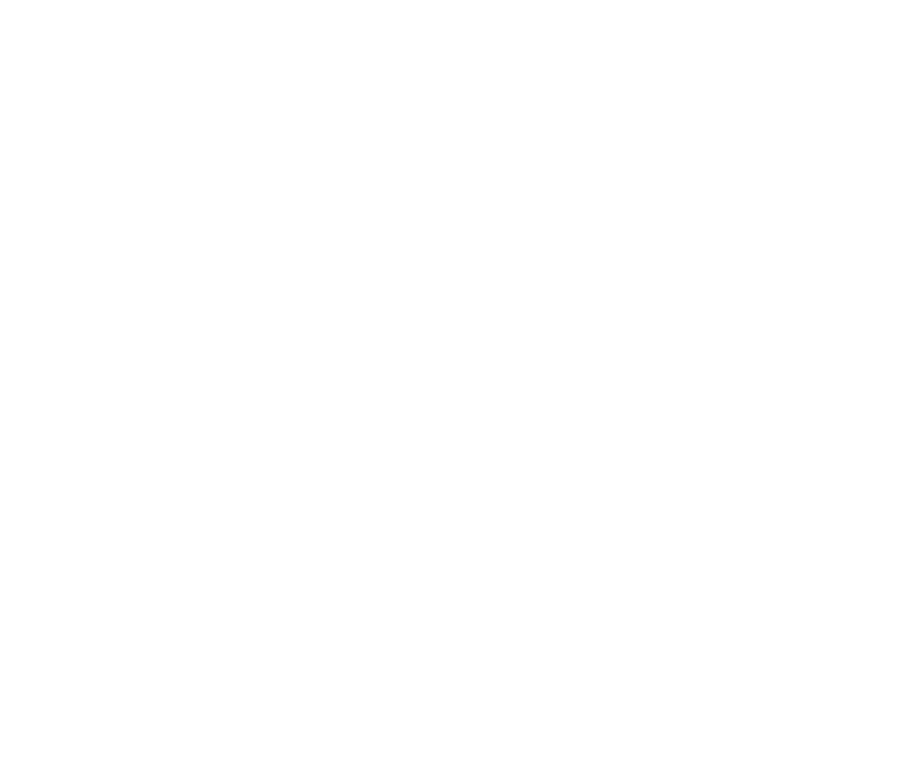
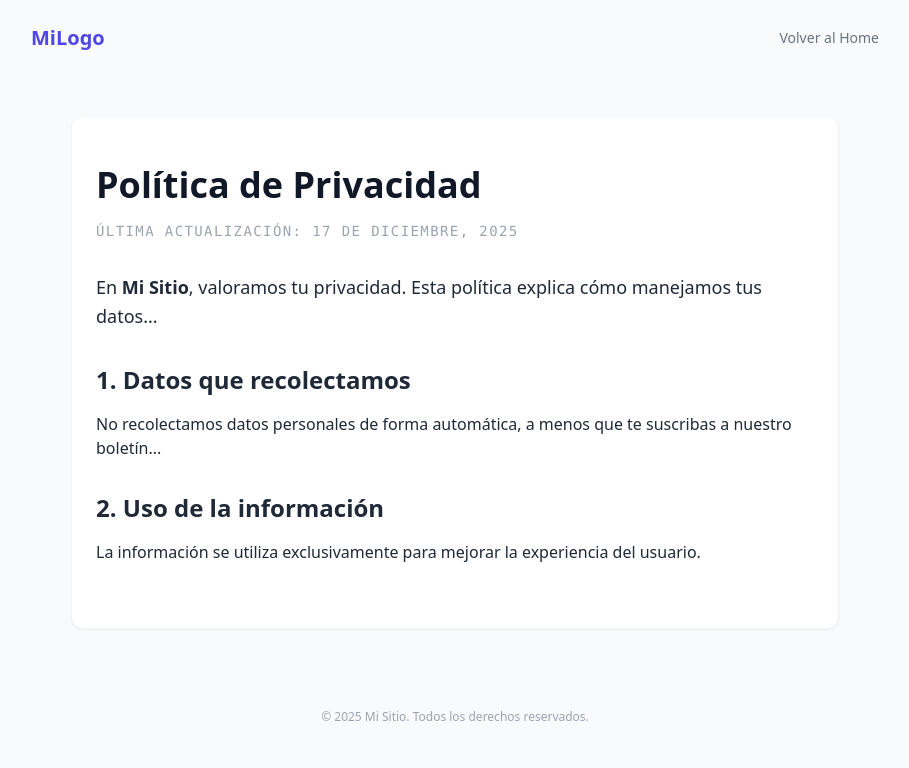
Before and after one commit to CakeIturbe/ehgcorp_landing, a plain HTML site: page privacy/privacy.html in a window 1280 px wide. Shown: the whole page, without its empty margins (185-1094 px from the left). Drawn offline with nearby package versions, Linux system fonts and the light colour scheme.

Commit message:
feat(privacy): privacy

```diff
--- a/privacy/privacy.html
+++ b/privacy/privacy.html
@@ -0,0 +1,36 @@
+<!DOCTYPE html>
+<html lang="es">
+<head>
+    <meta charset="UTF-8">
+    <meta name="viewport" content="width=device-width, initial-scale=1.0">
+    <title>Política de Privacidad - Mi Sitio</title>
+    <script src="https://cdn.tailwindcss.com"></script>
+</head>
+<body class="bg-gray-50 text-gray-800 antialiased">
+
+    <nav class="p-6 max-w-4xl mx-auto flex justify-between items-center">
+        <a href="/" class="font-bold text-xl text-indigo-600">MiLogo</a>
+        <a href="/" class="text-sm font-medium hover:underline text-gray-500">Volver al Home</a>
+    </nav>
+
+    <main class="max-w-3xl mx-auto py-12 px-6 bg-white shadow-sm border border-gray-100 rounded-xl my-10">
+        <h1 class="text-4xl font-extrabold text-gray-900 mb-4">Política de Privacidad</h1>
+        <p class="text-sm text-gray-400 mb-8 font-mono uppercase tracking-widest">Última actualización: 17 de diciembre, 2025</p>
+
+        <section class="prose prose-indigo max-w-none">
+            <p class="text-lg leading-relaxed mb-6">En <strong>Mi Sitio</strong>, valoramos tu privacidad. Esta política explica cómo manejamos tus datos...</p>
+
+            <h2 class="text-2xl font-bold mt-8 mb-4">1. Datos que recolectamos</h2>
+            <p class="mb-4">No recolectamos datos personales de forma automática, a menos que te suscribas a nuestro boletín...</p>
+
+            <h2 class="text-2xl font-bold mt-8 mb-4">2. Uso de la información</h2>
+            <p class="mb-4">La información se utiliza exclusivamente para mejorar la experiencia del usuario.</p>
+        </section>
+    </main>
+
+    <footer class="text-center py-10 text-gray-400 text-xs">
+        &copy; 2025 Mi Sitio. Todos los derechos reservados.
+    </footer>
+
+</body>
+</html>
```
Also changed, not shown: index.html (+1 -16 lines).
